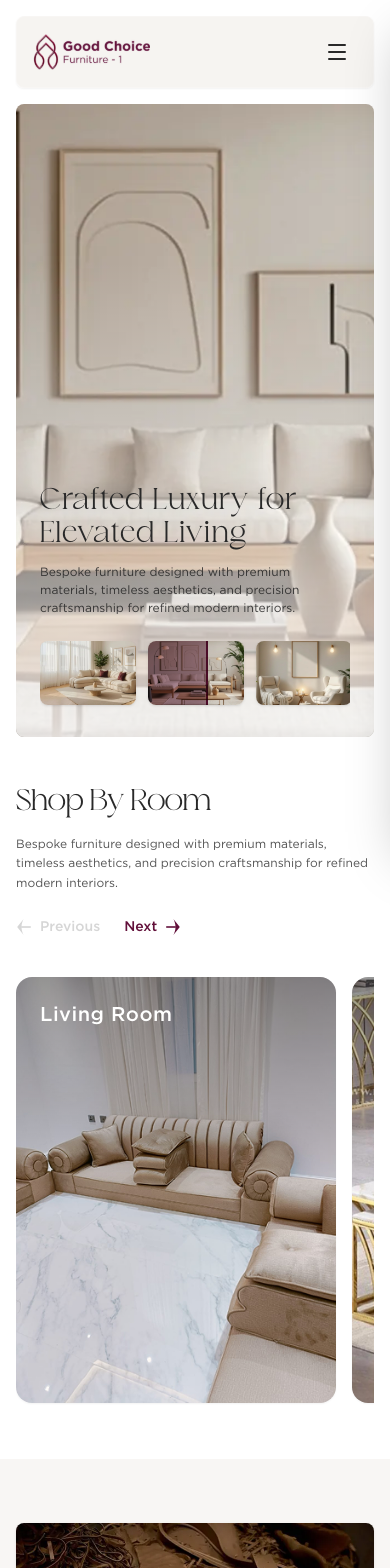
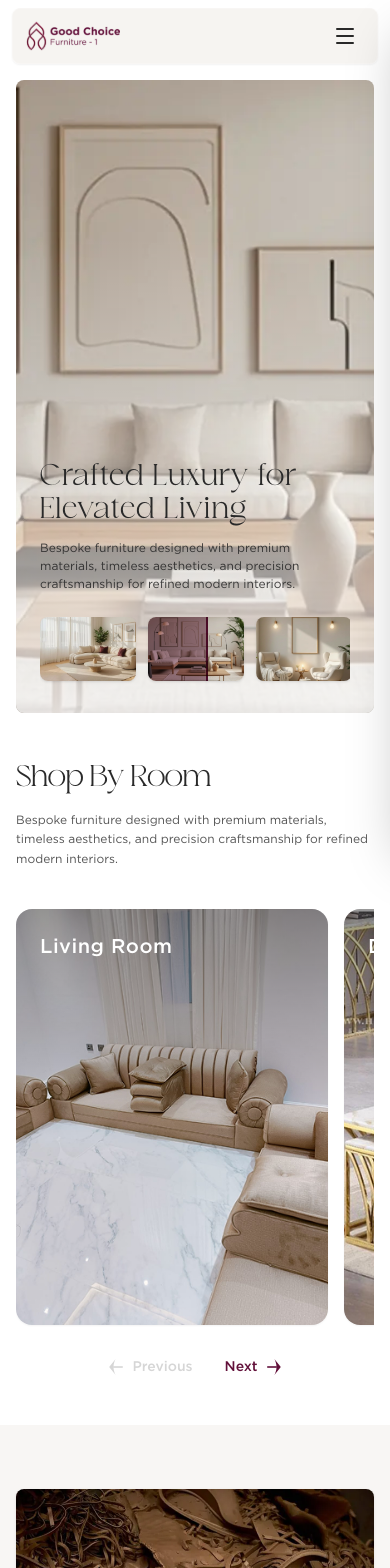
Before and after one commit to Nurit-Ltd/good-choice, a Next.js app: page / in a window 390 px wide. Shown: the top 1568 px of the page. Built offline with nearby package versions, Linux system fonts and the light colour scheme.

Commit message:
feat: implement home page feature components including Collections, Experiences, Faq, and site layout shell

```diff
--- a/src/components/features/home/Experiences.tsx
+++ b/src/components/features/home/Experiences.tsx
@@ -79,7 +79,7 @@ export function Experiences({
   const handleScroll = (direction: "left" | "right") => {
     const el = scrollContainerRef.current;
     if (!el) return;
-    const scrollAmount = el.clientWidth * 0.8;
+    const scrollAmount = el.clientWidth;
     el.scrollBy({
       left: direction === "left" ? -scrollAmount : scrollAmount,
       behavior: "smooth",
@@ -88,8 +88,8 @@ export function Experiences({
 
   return (
     <section className={`relative w-full overflow-hidden bg-primary-950 py-16 sm:py-24 ${className}`} style={{ backgroundColor: "var(--color-primary-950, #62103A)" }}>
-      {/* Background Watermark Logo Overlay (Spanning full top-to-bottom section edge) */}
-      <div className="absolute inset-y-0 right-0 pointer-events-none select-none z-0 w-full h-full">
+      {/* Background Watermark Logo Overlay (Hidden on Mobile, Visible on Tablet/Desktop) */}
+      <div className="hidden sm:block absolute inset-y-0 right-0 pointer-events-none select-none z-0 w-full h-full">
         <Image src="/images/home/Experiences/logo-shadow.png" alt="Good Choice Watermark Shadow" fill className="object-contain object-right" priority />
       </div>
 
@@ -108,8 +108,8 @@ export function Experiences({
             </p>
           </div>
 
-          {/* Slider Navigation Arrows (Previous / Next matching ShopByRoom) */}
-          <div className="flex items-center gap-6 lg:gap-8 xl:gap-16 shrink-0 pt-2 lg:pt-0">
+          {/* Slider Navigation Arrows (Desktop Top Right) */}
+          <div className="hidden lg:flex items-center gap-6 lg:gap-8 xl:gap-16 shrink-0 pt-2 lg:pt-0">
             <button
               type="button"
               onClick={() => handleScroll("left")}
@@ -141,7 +141,7 @@ export function Experiences({
         {/* Experiences Cards Grid / Carousel Container */}
         <div
           ref={scrollContainerRef}
-          className="w-full grid grid-cols-1 sm:grid-cols-2 lg:grid-cols-4 gap-6 lg:gap-8 overflow-x-auto lg:overflow-visible scrollbar-none py-2 scroll-smooth"
+          className="w-full flex lg:grid lg:grid-cols-4 gap-6 lg:gap-8 overflow-x-auto lg:overflow-visible scrollbar-none snap-x snap-mandatory py-2 scroll-smooth"
           style={{
             scrollbarWidth: "none",
             msOverflowStyle: "none",
@@ -152,7 +152,7 @@ export function Experiences({
             return (
               <div
                 key={exp.id}
-                className="group relative overflow-hidden w-full shrink-0 lg:shrink h-100 p-8 rounded-lg bg-[#701544] flex flex-col items-center justify-between text-center transition-transform duration-300 hover:scale-[1.015] shadow-lg cursor-pointer"
+                className="group relative overflow-hidden w-full sm:w-[340px] lg:w-full shrink-0 lg:shrink h-100 p-8 rounded-lg bg-[#701544] flex flex-col items-center justify-between text-center transition-transform duration-300 hover:scale-[1.015] shadow-lg cursor-pointer snap-center"
               >
                 {/* Layer 0: Base White Background (hidden in default state to eliminate corner stroke bleed) */}
                 <div className="absolute inset-0 bg-white opacity-0 group-hover:opacity-100 transition-opacity duration-200 pointer-events-none" />
@@ -176,6 +176,35 @@ export function Experiences({
             );
           })}
         </div>
+
+        {/* Mobile Bottom Slider Controls (Centered below slider) */}
+        <div className="flex lg:hidden items-center justify-center gap-8 mt-6">
+          <button
+            type="button"
+            onClick={() => handleScroll("left")}
+            disabled={!canScrollLeft}
+            className={`inline-flex items-center gap-2 text-sm font-medium transition-colors cursor-pointer ${
+              canScrollLeft ? "text-grey-50 hover:text-white" : "text-grey-50/40 cursor-not-allowed opacity-40"
+            }`}
+            aria-label="Previous experiences"
+          >
+            <CustomArrowLeft className="w-4 h-4" />
+            <span>Previous</span>
+          </button>
+
+          <button
+            type="button"
+            onClick={() => handleScroll("right")}
+            disabled={!canScrollRight}
+            className={`inline-flex items-center gap-2 text-sm font-medium transition-colors cursor-pointer ${
+              canScrollRight ? "text-grey-50 hover:text-white" : "text-grey-50/40 cursor-not-allowed opacity-40"
+            }`}
+            aria-label="Next experiences"
+          >
+            <span>Next</span>
+            <CustomArrowRight className="w-4 h-4" />
+          </button>
+        </div>
       </div>
     </section>
   );
--- a/src/components/features/home/Faq.tsx
+++ b/src/components/features/home/Faq.tsx
@@ -61,7 +61,7 @@ export function Faq({
   };
 
   return (
-    <section className={`w-full py-16 sm:py-20 lg:py-24 ${className}`}>
+    <section className={`w-full pt-16 sm:pt-20 lg:pt-24 ${className}`}>
       <div className="container">
         <div className="flex flex-col lg:flex-row justify-between items-start gap-10 lg:gap-16 xl:gap-24">
 
--- a/src/components/features/home/MadeFurniture.tsx
+++ b/src/components/features/home/MadeFurniture.tsx
@@ -36,8 +36,8 @@ export function MadeFurniture() {
             </div>
           </div>
 
-          {/* Right Column: Text Top -> Image Bottom */}
-          <div className="flex flex-col gap-8 lg:gap-12">
+          {/* Right Column: Image Top on Mobile -> Text Top on Desktop */}
+          <div className="flex flex-col-reverse lg:flex-col gap-8 lg:gap-12">
             {/* Top Content: Made with Care for a Cleaner Future */}
             <div className="flex flex-col gap-4 sm:gap-6">
               <h2 className="font-heading text-3xl sm:text-4xl lg:text-[64px] font-normal leading-[110%] tracking-[-0.64px] text-grey-950" style={{ color: "var(--color-grey-950, #292929)" }}>
--- a/src/components/features/home/RecentlyCrafted.tsx
+++ b/src/components/features/home/RecentlyCrafted.tsx
@@ -63,8 +63,8 @@ export function RecentlyCrafted({
             {title}
           </h2>
 
-          {/* Slider Controls (Matching ShopByRoom SVG Controls) */}
-          <div className="flex items-center gap-6 lg:gap-8 xl:gap-16 shrink-0">
+          {/* Slider Controls (Desktop/Tablet Top Right) */}
+          <div className="hidden sm:flex items-center gap-6 lg:gap-8 xl:gap-16 shrink-0">
             <button
               type="button"
               onClick={() => handleScroll("left")}
@@ -111,6 +111,39 @@ export function RecentlyCrafted({
             </div>
           ))}
         </div>
+
+        {/* Mobile Bottom Slider Controls (Centered below slider) */}
+        <div className="flex sm:hidden items-center justify-center gap-8 mt-6">
+          <button
+            type="button"
+            onClick={() => handleScroll("left")}
+            disabled={!canScrollLeft}
+            className={`inline-flex items-center gap-2 text-sm font-medium transition-colors cursor-pointer ${
+              canScrollLeft
+                ? "text-grey-950 hover:text-primary-950"
+                : "text-grey-400 cursor-not-allowed opacity-40"
+            }`}
+            aria-label="Previous slide"
+          >
+            <CustomArrowLeft className="w-4 h-4" />
+            <span>Previous</span>
+          </button>
+
+          <button
+            type="button"
+            onClick={() => handleScroll("right")}
+            disabled={!canScrollRight}
+            className={`inline-flex items-center gap-2 text-sm font-medium transition-colors cursor-pointer ${
+              canScrollRight
+                ? "text-primary-950 hover:text-[#4a0c2c]"
+                : "text-grey-400 cursor-not-allowed opacity-40"
+            }`}
+            aria-label="Next slide"
+          >
+            <span>Next</span>
+            <CustomArrowRight className="w-4 h-4" />
+          </button>
+        </div>
       </div>
     </section>
   );
--- a/src/components/features/home/ShobByRoom.tsx
+++ b/src/components/features/home/ShobByRoom.tsx
@@ -74,8 +74,8 @@ export function ShopByRoom() {
             </p>
           </div>
 
-          {/* Slider Controls */}
-          <div className="flex items-center gap-6 lg:gap-8 xl:gap-16 shrink-0">
+          {/* Slider Controls (Desktop/Tablet Top Right) */}
+          <div className="hidden sm:flex items-center gap-6 lg:gap-8 xl:gap-16 shrink-0">
             <button
               type="button"
               onClick={() => handleScroll("left")}
@@ -110,7 +110,7 @@ export function ShopByRoom() {
             <Link
               key={item.id}
               href={item.href}
-              className="group relative shrink-0 w-[82vw] sm:w-[calc(50%-12px)] lg:w-[calc(33.333%-16px)] xl:w-[calc(25%-18px)] aspect-3/4 rounded-2xl overflow-hidden shadow-xs hover:shadow-md transition-shadow duration-300 snap-start block"
+              className="group relative flex-none w-[80vw] sm:w-[calc(50%-12px)] lg:w-[calc(33.333%-16px)] xl:w-[calc(25%-18px)] aspect-3/4 rounded-2xl overflow-hidden shadow-xs hover:shadow-md transition-shadow duration-300 snap-start block"
             >
               {/* Scalable Image Container with Overflow Hidden */}
               <div className="relative w-full h-full overflow-hidden">
@@ -130,6 +130,35 @@ export function ShopByRoom() {
             </Link>
           ))}
         </div>
+
+        {/* Mobile Bottom Slider Controls (Centered below slider) */}
+        <div className="flex sm:hidden items-center justify-center gap-8 mt-6">
+          <button
+            type="button"
+            onClick={() => handleScroll("left")}
+            disabled={!canScrollLeft}
+            className={`inline-flex items-center gap-2 text-sm font-medium transition-colors cursor-pointer ${
+              canScrollLeft ? "text-grey-950 hover:text-primary-950" : "text-grey-400 cursor-not-allowed opacity-40"
+            }`}
+            aria-label="Previous room"
+          >
+            <CustomArrowLeft className="w-4 h-4" />
+            <span>Previous</span>
+          </button>
+
+          <button
+            type="button"
+            onClick={() => handleScroll("right")}
+            disabled={!canScrollRight}
+            className={`inline-flex items-center gap-2 text-sm font-medium transition-colors cursor-pointer ${
+              canScrollRight ? "text-primary-950 hover:text-[#4a0c2c]" : "text-grey-400 cursor-not-allowed opacity-40"
+            }`}
+            aria-label="Next room"
+          >
+            <span>Next</span>
+            <CustomArrowRight className="w-4 h-4" />
+          </button>
+        </div>
       </div>
     </section>
   );
--- a/src/components/layout/Navbar.tsx
+++ b/src/components/layout/Navbar.tsx
@@ -50,9 +50,9 @@ export function Navbar({
   };
 
   return (
-    <header className={`sticky top-0 z-50 w-full transition-all px-4 pt-4 duration-300 ${className}`}>
+    <header className={`sticky top-0 z-50 w-full transition-all px-3 pt-2 sm:px-4 sm:pt-4 duration-300 ${className}`}>
       <div
-        className="flex h-18 items-center rounded-lg border justify-between px-4 sm:px-6 py-2.5 bg-secondary-300/16 backdrop-blur-[32px] shadow-xs relative z-50"
+        className="flex h-14 sm:h-18 items-center rounded-lg border justify-between px-3 sm:px-6 py-1.5 sm:py-2.5 bg-secondary-300/16 backdrop-blur-[32px] shadow-xs relative z-50"
         style={{
           backgroundColor: "rgba(201, 188, 168, 0.16)",
           borderColor: "var(--color-secondary-50, #F8F6F4)",
@@ -62,7 +62,7 @@ export function Navbar({
       >
         {/* Brand Logo */}
         <Link href="/" className="flex items-center shrink-0 transition-opacity hover:opacity-90">
-          <Image src={logoSrc} alt={logoAlt} width={117} height={40} className="w-29.25 h-10 object-contain" priority />
+          <Image src={logoSrc} alt={logoAlt} width={117} height={40} className="w-24 sm:w-29.25 h-8 sm:h-10 object-contain" priority />
         </Link>
 
         {/* Desktop Navigation Items */}
--- a/src/components/layout/footer/FooterBottomBar.tsx
+++ b/src/components/layout/footer/FooterBottomBar.tsx
@@ -41,10 +41,10 @@ export function FooterBottomBar() {
           href="https://maps.google.com/?q=Muaither+Umm+Al+Dome+St+Doha+Qatar"
           target="_blank"
           rel="noopener noreferrer"
-          className="inline-flex items-center gap-2 font-body text-xs sm:text-sm font-normal text-grey-950/80 hover:text-primary-950 transition-colors duration-200 group"
+          className="inline font-body text-xs sm:text-sm font-normal text-grey-950/80 hover:text-primary-950 transition-colors duration-200 group leading-relaxed"
         >
           <span>C.R. No:82686, Muaither, Umm Al Dome St, Doha, Qatar, Ar Rayyan</span>
-          <span className="inline-flex items-center justify-center w-5 h-5 rounded-sm bg-primary-950 text-white transition-transform duration-200 group-hover:translate-x-0.5 group-hover:-translate-y-0.5">
+          <span className="inline-flex align-middle ml-1.5 items-center justify-center w-5 h-5 rounded-sm bg-primary-950 text-white transition-transform duration-200 group-hover:translate-x-0.5 group-hover:-translate-y-0.5">
             <ArrowUpRight className="w-3.5 h-3.5" />
           </span>
         </a>
```
Also changed, not shown: src/components/features/home/Collections.tsx (+31 -22 lines).
